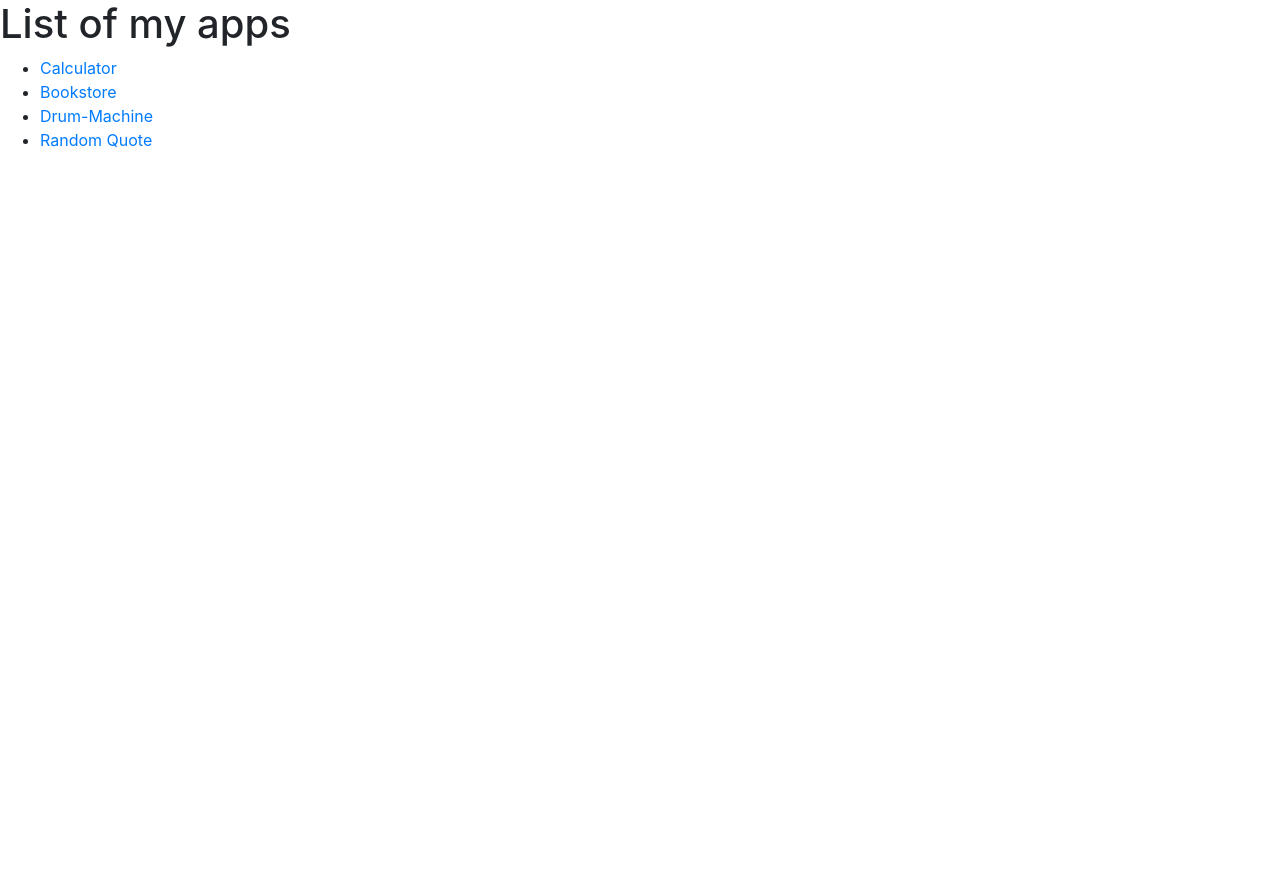
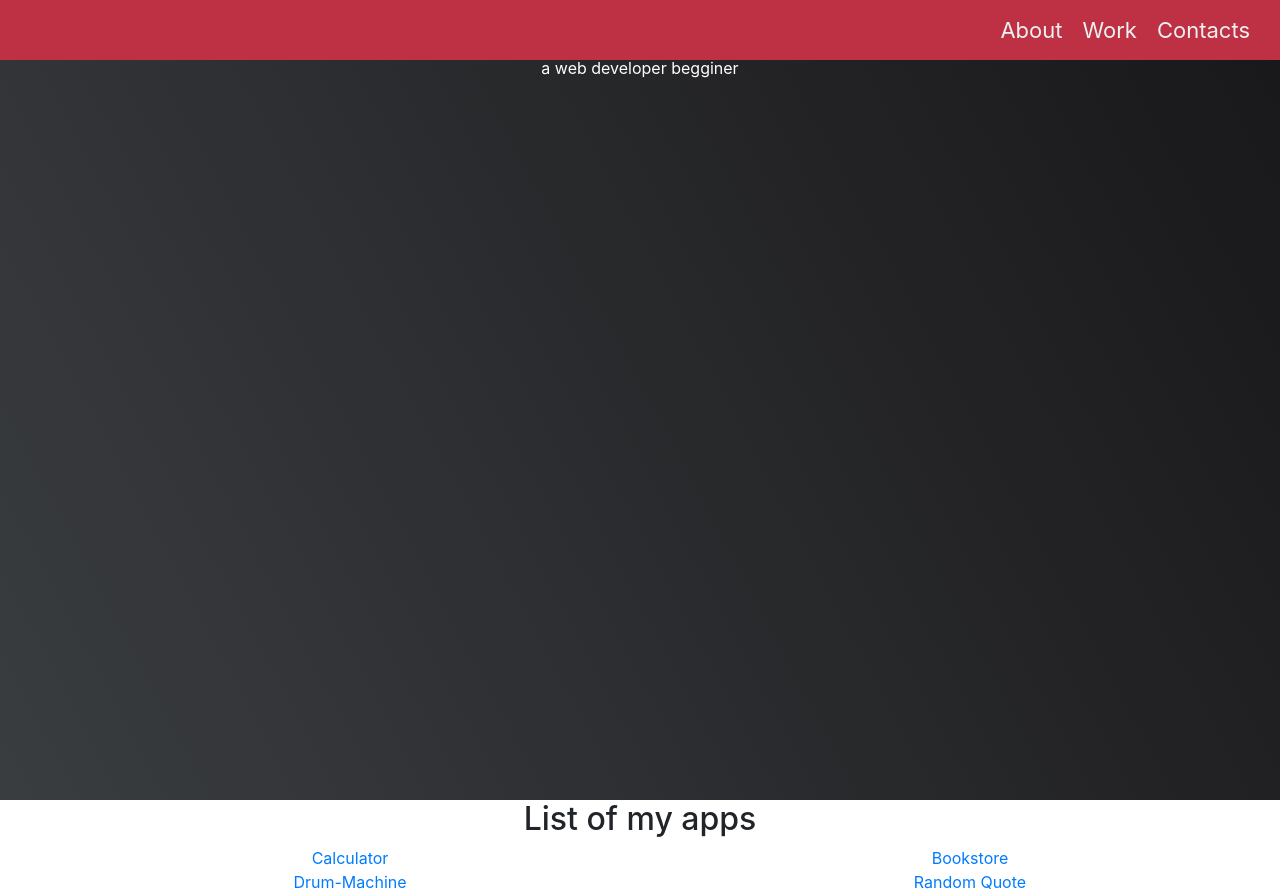
Before and after one commit to AlekseiiKanaiev/myApps-angular, an Angular app: page / in a window 1280 px wide. Before the commit the page ends 800 px from the top, so only its background shows below. Built offline with nearby package versions, Linux system fonts and the light colour scheme.

Commit message:
continue creating home-page

```diff
--- a/src/app/app.component.css
+++ b/src/app/app.component.css
@@ -1,3 +1,4 @@
 #content {
     height: 100vh;
+    text-align: center;
 }
--- a/src/app/components/home/home.component.css
+++ b/src/app/components/home/home.component.css
@@ -0,0 +1,46 @@
+/* @import url('../../_style-vars/vars.css'); */
+:root{
+    --main-white: #f0f0f0;
+    --main-red: #be3144;
+    --main-blue: #45567d;
+    --main-grey: #303841;
+}
+a:hover{
+    text-decoration: none;
+}
+#navigation {
+    background-color: var(--main-red, #be3144);
+    height: 60px;
+    display: flex;
+    justify-content: flex-end;
+    padding-right: 20px;
+    position: fixed;
+    width: 100%;
+}
+#navigation a {
+    color: #f0f0f0;
+    font-size: 22px;
+    line-height: 60px;
+    padding: 0 10px;
+}
+#navigation a:hover{
+    cursor: pointer;
+    background-color: #45567d;
+}
+#navigation a::first-letter{
+    text-transform: uppercase;
+}
+#work ul {
+    list-style: none;
+    display: flex;
+    flex-wrap: wrap;
+}
+#work ul li {
+    width: 50%;
+    text-decoration: none;
+}
+#about{
+    background: linear-gradient(62deg, #3a3d40 0%, #181719 100%);
+    height: 100vh;
+    color: white;
+}
--- a/src/app/components/home/home.component.html
+++ b/src/app/components/home/home.component.html
@@ -1,4 +1,16 @@
-<h1>List of my apps</h1>
+<header>
+  <nav id="navigation">
+      <a href="#about">about</a>
+      <a href="#work">work</a>
+      <a href="#contacts">contacts</a>
+  </nav>
+</header>
+<div id="about">
+  <h1>Hello, I'm Kanaiev Oleksii</h1>
+  <p>a web developer begginer</p>
+</div>
+<div id="work">
+  <h2>List of my apps</h2>
   <nav>
     <ul>
       <li>
@@ -15,3 +27,10 @@
       </li>
     </ul>
   </nav>
+</div>
+<div id="contacts">
+
+</div>
+<footer>
+
+</footer>
```
Lines whose indentation alone changed are shown as unchanged.
